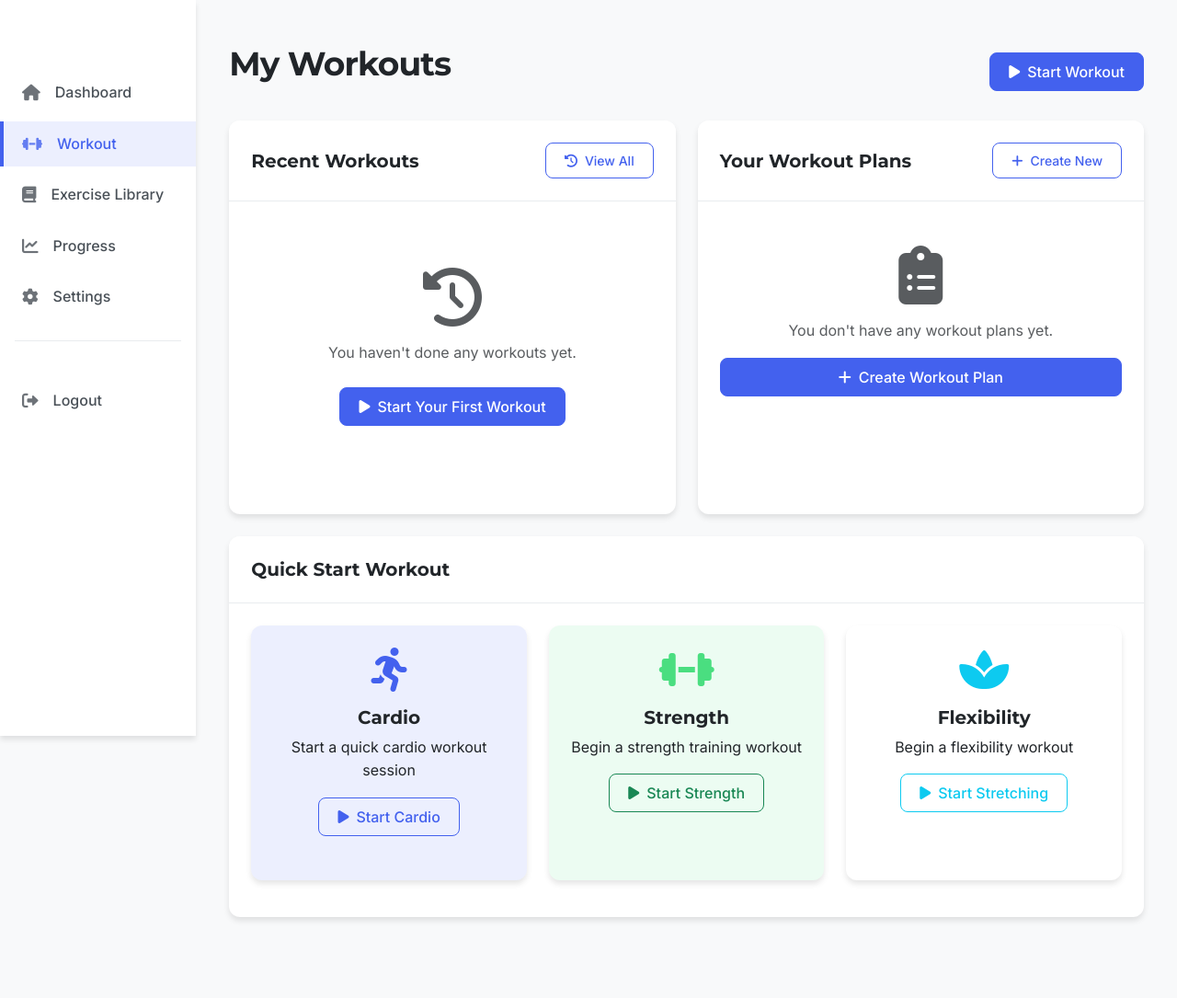
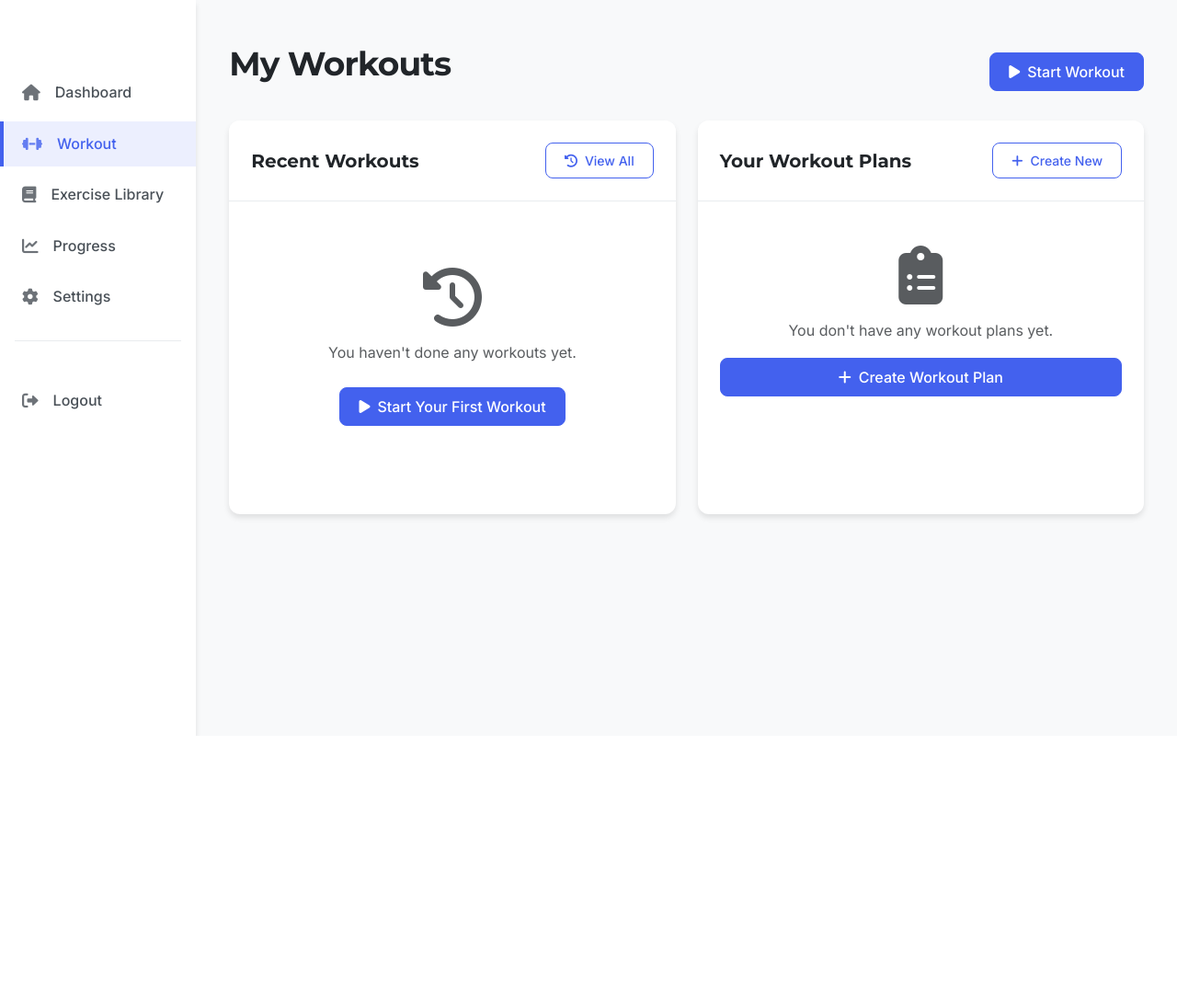
Before and after one commit to Rithwik-RR/Home_workout_manager, a Django app: page /workout/ in a window 1280 px wide. Shown: the whole page at 92% size. After the commit the page ends 800 px from the top, so only its background shows below. Run offline with Django 5.2, Linux system fonts and the light colour scheme; a user stored in the database is signed in; data that the repository does not hold is empty; some libraries are stand-ins or nearby versions.

Commit message:
Updated workout.html

```diff
--- a/templates/workout_app/workout.html
+++ b/templates/workout_app/workout.html
@@ -1,4 +1,5 @@
 {% extends 'base.html' %}
+{% load workout_tags %}
 
 {% block title %}Workouts{% endblock %}
 
@@ -33,7 +34,8 @@
                             <p class="mb-1">{{ log.workout_plan.name }}</p>
                             <div class="d-flex justify-content-between align-items-center">
                                 <small class="text-muted">
-                                    <i class="fas fa-clock me-1"></i> {{ log.duration|default:0 }} minutes
+                                    <i class="fas fa-clock me-1"></i>
+                                    {{ log.duration|format_duration }}
                                 </small>
                                 {% if log.completed %}
                                 <span class="badge bg-success">Completed</span>
@@ -129,54 +131,5 @@
             </div>
         </div>
     </div>
-
-    <!-- Quick Start Section -->
-    <div class="card hover-shadow">
-        <div class="card-header">
-            <h5 class="card-title mb-0">Quick Start Workout</h5>
-        </div>
-        <div class="card-body">
-            <div class="row">
-                <div class="col-md-4 mb-3">
-                    <div class="card h-100 bg-primary-light hover-scale">
-                        <div class="card-body text-center py-4">
-                            <i class="fas fa-running fa-3x mb-3 text-primary"></i>
-                            <h5 class="card-title">Cardio</h5>
-                            <p class="card-text">Start a quick cardio workout session</p>
-                            <a href="#" class="btn btn-outline-primary">
-                                <i class="fas fa-play me-2"></i>Start Cardio
-                            </a>
-                        </div>
-                    </div>
-                </div>
-
-                <div class="col-md-4 mb-3">
-                    <div class="card h-100 bg-success-light hover-scale">
-                        <div class="card-body text-center py-4">
-                            <i class="fas fa-dumbbell fa-3x mb-3 text-success"></i>
-                            <h5 class="card-title">Strength</h5>
-                            <p class="card-text">Begin a strength training workout</p>
-                            <a href="#" class="btn btn-outline-success">
-                                <i class="fas fa-play me-2"></i>Start Strength
-                            </a>
-                        </div>
-                    </div>
-                </div>
-
-                <div class="col-md-4 mb-3">
-                    <div class="card h-100 bg-info-light hover-scale">
-                        <div class="card-body text-center py-4">
-                            <i class="fas fa-spa fa-3x mb-3 text-info"></i>
-                            <h5 class="card-title">Flexibility</h5>
-                            <p class="card-text">Begin a flexibility workout</p>
-                            <a href="#" class="btn btn-outline-info">
-                                <i class="fas fa-play me-2"></i>Start Stretching
-                            </a>
-                        </div>
-                    </div>
-                </div>
-            </div>
-        </div>
-    </div>
 </div>
 {% endblock %}
```
